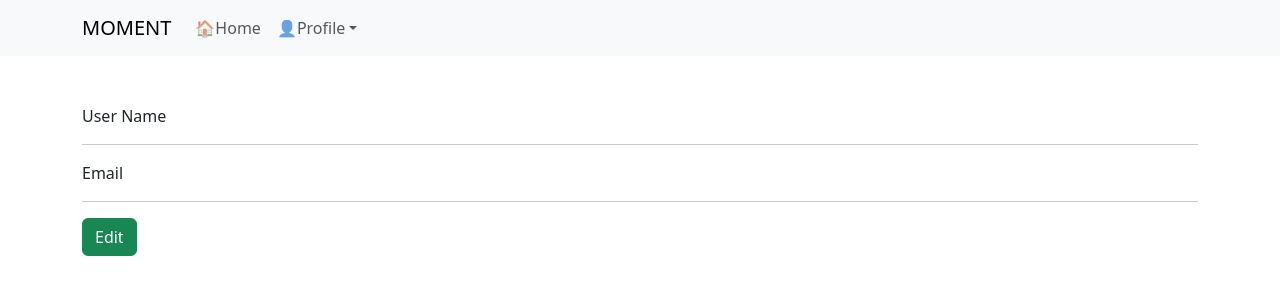
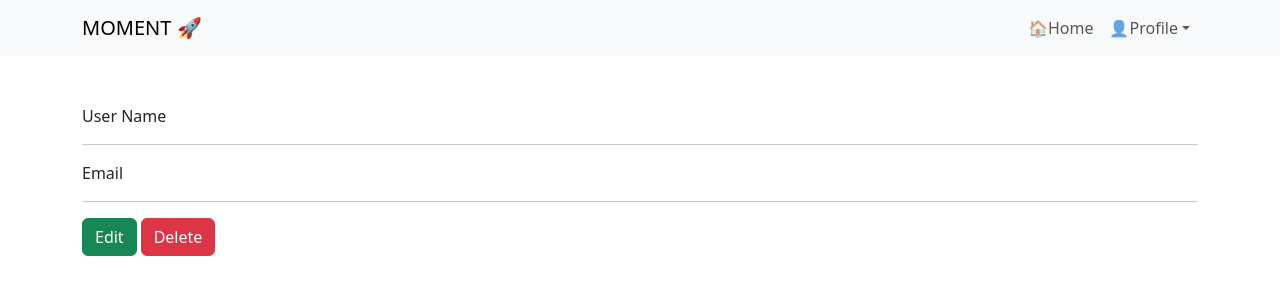
Before and after one commit to Epipong/moment-frontend, a Next.js app: page /users in a window 1280 px wide. Shown: the top 300 px of the page. Built offline with nearby package versions, Linux system fonts and the light colour scheme; no server answers.

Commit message:
Add delete account

```diff
--- a/src/app/page.tsx
+++ b/src/app/page.tsx
@@ -1,6 +1,6 @@
 "use client";
 
-import Layout from "@/pages/layout";
+import Layout from "@/components/layout";
 import { getCurrentUser, User } from "./models/users";
 import { useEffect, useState } from "react";
 
--- /dev/null
+++ b/src/components/layout.tsx
@@ -0,0 +1,19 @@
+"use client";
+
+import "bootstrap/dist/css/bootstrap.min.css";
+import React from "react";
+import { Container } from "react-bootstrap";
+import MomentNavBar from "./moment.navbar";
+
+export default function Layout({
+  children,
+}: Readonly<{
+  children: React.ReactNode;
+}>) {
+  return (
+    <>
+      <MomentNavBar/>
+      <Container className="mt-5">{children}</Container>
+    </>
+  );
+}
--- /dev/null
+++ b/src/components/moment.navbar.tsx
@@ -0,0 +1,40 @@
+import { routes } from "@/app/routes/routes";
+import { deleteCookie } from "@/app/utils/cookie.util";
+import { useRouter } from "next/navigation";
+import { Container, Nav, Navbar, NavDropdown } from "react-bootstrap";
+
+export default function MomentNavBar() {
+  const router = useRouter();
+
+  const handleLogout = async () => {
+    deleteCookie("token");
+    router.refresh();
+  };
+
+  return (
+    <Navbar
+      bg="dark"
+      data-bs-theme="light"
+      expand="lg"
+      className="bg-body-tertiary"
+    >
+      <Container>
+        <Navbar.Brand href="/">MOMENT 🚀</Navbar.Brand>
+        <Navbar.Collapse id="basic-navbar-nav">
+          <Nav className="ms-auto">
+            <Nav.Link href="/">🏠Home</Nav.Link>
+            <NavDropdown title="👤Profile" id="basic-nav-dropdown">
+              <NavDropdown.Item href={routes.users.view}>
+                ⚙️My account
+              </NavDropdown.Item>
+              <NavDropdown.Divider />
+              <NavDropdown.Item onClick={handleLogout}>
+                🚪Logout
+              </NavDropdown.Item>
+            </NavDropdown>
+          </Nav>
+        </Navbar.Collapse>
+      </Container>
+    </Navbar>
+  );
+}
--- a/src/middleware.ts
+++ b/src/middleware.ts
@@ -4,7 +4,6 @@ import { isTokenExpired } from "./app/utils/jwt.util";
 
 export function middleware(request: NextRequest) {
   let token = request.cookies.get("token")?.value;
-  console.log(token);
 
   if (token && isTokenExpired(token)) {
     const response = NextResponse.next();
--- a/src/pages/auth/login.tsx
+++ b/src/pages/auth/login.tsx
@@ -3,7 +3,7 @@
 import axios, { AxiosError } from "axios";
 import { useState } from "react";
 import { Button, Form } from "react-bootstrap";
-import Layout from "../layout";
+import Layout from "@/components/layout";
 import { useRouter } from "next/navigation";
 import { setCookie } from "@/app/utils/cookie.util";
 import { parseJwt } from "@/app/utils/jwt.util";
--- a/src/pages/auth/register.tsx
+++ b/src/pages/auth/register.tsx
@@ -3,7 +3,7 @@
 import axios, { AxiosError } from "axios";
 import { FormEvent, useState } from "react";
 import { Button, Form } from "react-bootstrap";
-import Layout from "../layout";
+import Layout from "@/components/layout";
 import { useRouter } from "next/navigation";
 import { routes } from "@/app/routes/routes";
 import EmailInput from "@/components/email.input";
@@ -53,7 +53,7 @@ export default function Register() {
         <br />
         <PasswordInput password={password} setPassword={setPassword} />
         <PasswordInput
-          text="🔑Repeat Password"
+          text="🔑Confirm Password"
           ariaLabel="repeatPassword"
           password={repeatPassword}
           setPassword={setRepeatPassword}
--- a/src/pages/layout.tsx
+++ /dev/null
@@ -1,52 +0,0 @@
-"use client";
-
-import "bootstrap/dist/css/bootstrap.min.css";
-import React from "react";
-import { Container, Nav, Navbar, NavDropdown } from "react-bootstrap";
-import { deleteCookie } from "@/app/utils/cookie.util";
-import { useRouter } from "next/navigation";
-import { routes } from "@/app/routes/routes";
-
-export default function Layout({
-  children,
-}: Readonly<{
-  children: React.ReactNode;
-}>) {
-  const router = useRouter();
-
-  const handleLogout = async () => {
-    deleteCookie("token");
-    router.push(routes.home);
-    router.refresh();
-  };
-
-  return (
-    <>
-      <Navbar
-        bg="dark"
-        data-bs-theme="light"
-        expand="lg"
-        className="bg-body-tertiary"
-      >
-        <Container>
-          <Navbar.Brand href="/">MOMENT</Navbar.Brand>
-          <Navbar.Collapse id="basic-navbar-nav">
-            <Nav className="me-auto">
-              <Nav.Link href="/">🏠Home</Nav.Link>
-              <NavDropdown title="👤Profile" id="basic-nav-dropdown">
-                <NavDropdown.Item href={routes.users.view}>
-                  ⚙️My account
-                </NavDropdown.Item>
-                <NavDropdown.Divider />
-                <NavDropdown.Item onClick={handleLogout}>
-                  🚪Logout
-                </NavDropdown.Item>
-              </NavDropdown>
-            </Nav>
-          </Navbar.Collapse>
-        </Container>
-      </Navbar>
-      <Container className="mt-5">{children}</Container>
-    </>
-  );
-}
--- a/src/pages/users/index.tsx
+++ b/src/pages/users/index.tsx
@@ -1,24 +1,27 @@
 "use client";
 
 import { Button, CardBody, Row } from "react-bootstrap";
-import Layout from "../layout";
+import Layout from "@/components/layout";
 import { getCurrentUser, User } from "@/app/models/users";
 import { useEffect, useState } from "react";
 import { Label } from "@/components/label";
 import { routes } from "@/app/routes/routes";
 import { useRouter } from "next/navigation";
 import { createQueryString } from "@/app/utils/query.util";
+import axios from "axios";
+import { deleteCookie, getCookie } from "@/app/utils/cookie.util";
 
 export default function UserView() {
   const [user, setUser] = useState<User>();
   const router = useRouter();
+  const uri = process.env.NEXT_PUBLIC_API_URL;
 
   useEffect(() => {
     const currentUser = getCurrentUser();
     setUser(currentUser);
   }, []);
 
-  const handleClick = async () => {
+  const handleEdit = async () => {
     const { username, email, id } = user!;
     const queryString = createQueryString({
       username,
@@ -27,6 +30,24 @@ export default function UserView() {
     });
     router.push(`${routes.users.edit}?${queryString}`);
   };
+
+  const handleDelete = async () => {
+    if (confirm('Are you sure to delete your account? 😢')) {
+      try {
+        const token = getCookie("token");
+        await axios.delete<User>(`${uri}/users/${user!.id}`, {
+          headers: {
+            "Content-Type": "application/json",
+            Authorization: `Bearer ${token}`,
+          },
+        });
+        deleteCookie("token");
+        router.refresh();
+      } catch (err) {
+        //
+      }
+    }
+  }
 
   return (
     <Layout>
@@ -40,8 +61,11 @@ export default function UserView() {
         </Row>
       </CardBody>
       <hr />
-      <Button variant="success" onClick={handleClick}>
+      <Button className="me-1" variant="success" onClick={handleEdit}>
         Edit
+      </Button>
+      <Button className="me-1" variant="danger" onClick={handleDelete}>
+        Delete
       </Button>
     </Layout>
   );
```
Also changed, not shown: src/app/utils/token.util.ts (added, +22 -0 lines), src/pages/users/edit.tsx (+6 -22 lines).
